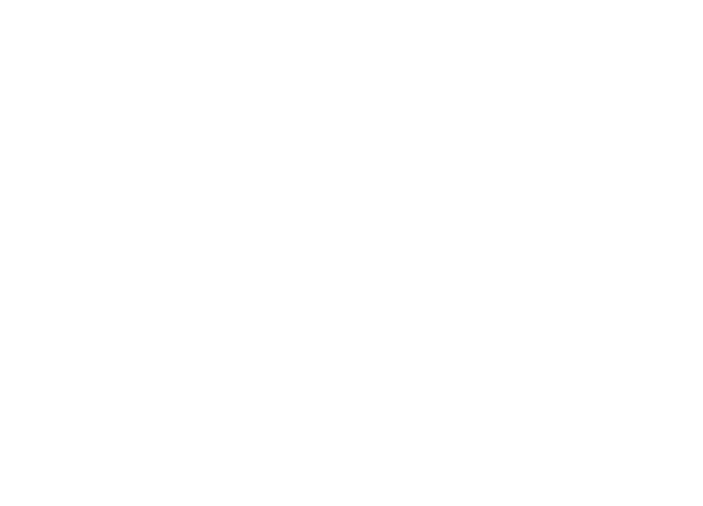
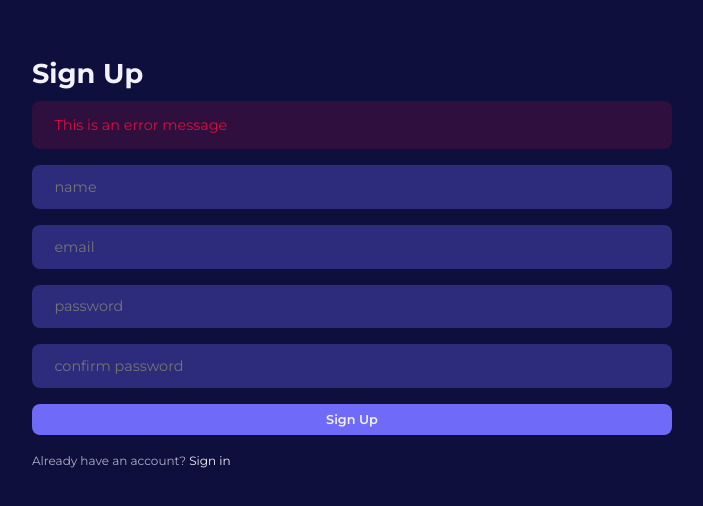
Before and after one commit to manhdino/BlogsIntern, a plain HTML site: page home/sign-up.html in a window 1280 px wide. Shown: the whole page, without its empty margins (288-991 px from the left). Drawn offline with nearby package versions, Linux system fonts and the light colour scheme.

Commit message:
feat:sigin & signup page

```diff
--- a/home/sign-in.html
+++ b/home/sign-in.html
@@ -0,0 +1,38 @@
+<!DOCTYPE html>
+<html lang="en">
+
+<head>
+    <meta charset="UTF-8">
+    <meta name="viewport" content="width=device-width, initial-scale=1.0">
+    <!-- Customer Style Css -->
+    <link rel="stylesheet" href="../styles.css">
+
+    <!-- Customer IconsCout CDN -->
+    <link rel="stylesheet" href="https://unicons.iconscout.com/release/v4.0.0/css/line.css">
+
+    <!-- Customer Font (MONTSERRAT)-->
+    <link
+        href="https://fonts.googleapis.com/css2?family=Montserrat:wght@300;400;500;600;700;800;900&family=Open+Sans&display=swap"
+        rel="stylesheet">
+    <title>Blogs</title>
+</head>
+
+<body>
+
+    <section class="form__section">
+        <div class="container form__container">
+            <h2>Sign In</h2>
+            <div class="alert__message success">
+                <p>This is an success message</p>
+            </div>
+            <form action="" enctype="multipart/form-data">
+                <input type="email" name="" id="" placeholder="email">
+                <input type="password" name="" id="" placeholder="password">
+                <button type="submit" class="btn">Sign in</button>
+                <small>Don't have an account? <a href="./sign-up.html">Sign up</a></small>
+            </form>
+        </div>
+    </section>
+</body>
+
+</html>
--- a/home/sign-up.html
+++ b/home/sign-up.html
@@ -0,0 +1,44 @@
+<!DOCTYPE html>
+<html lang="en">
+
+<head>
+    <meta charset="UTF-8">
+    <meta name="viewport" content="width=device-width, initial-scale=1.0">
+    <!-- Customer Style Css -->
+    <link rel="stylesheet" href="../styles.css">
+
+    <!-- Customer IconsCout CDN -->
+    <link rel="stylesheet" href="https://unicons.iconscout.com/release/v4.0.0/css/line.css">
+
+    <!-- Customer Font (MONTSERRAT)-->
+    <link
+        href="https://fonts.googleapis.com/css2?family=Montserrat:wght@300;400;500;600;700;800;900&family=Open+Sans&display=swap"
+        rel="stylesheet">
+    <title>Blogs</title>
+</head>
+
+<body>
+
+    <section class="form__section">
+        <div class="container form__container">
+            <h2>Sign Up</h2>
+            <div class="alert__message error">
+                <p>This is an error message</p>
+            </div>
+            <form action="" enctype="multipart/form-data">
+                <input type="text" name="" id="" placeholder="name">
+                <input type="email" name="" id="" placeholder="email">
+                <input type="password" name="" id="" placeholder="password">
+                <input type="password" name="" id="" placeholder="confirm password">
+                <!-- <div class="form__control">
+                    <label for="avatar">User Avatar</label>
+                    <input type="file" id="avatar">
+                </div> -->
+                <button type="submit" class="btn">Sign Up</button>
+                <small>Already have an account? <a href="./sign-in.html">Sign in</a></small>
+            </form>
+        </div>
+    </section>
+</body>
+
+</html>
```
Also changed, not shown: styles.css (+27 -0 lines).
